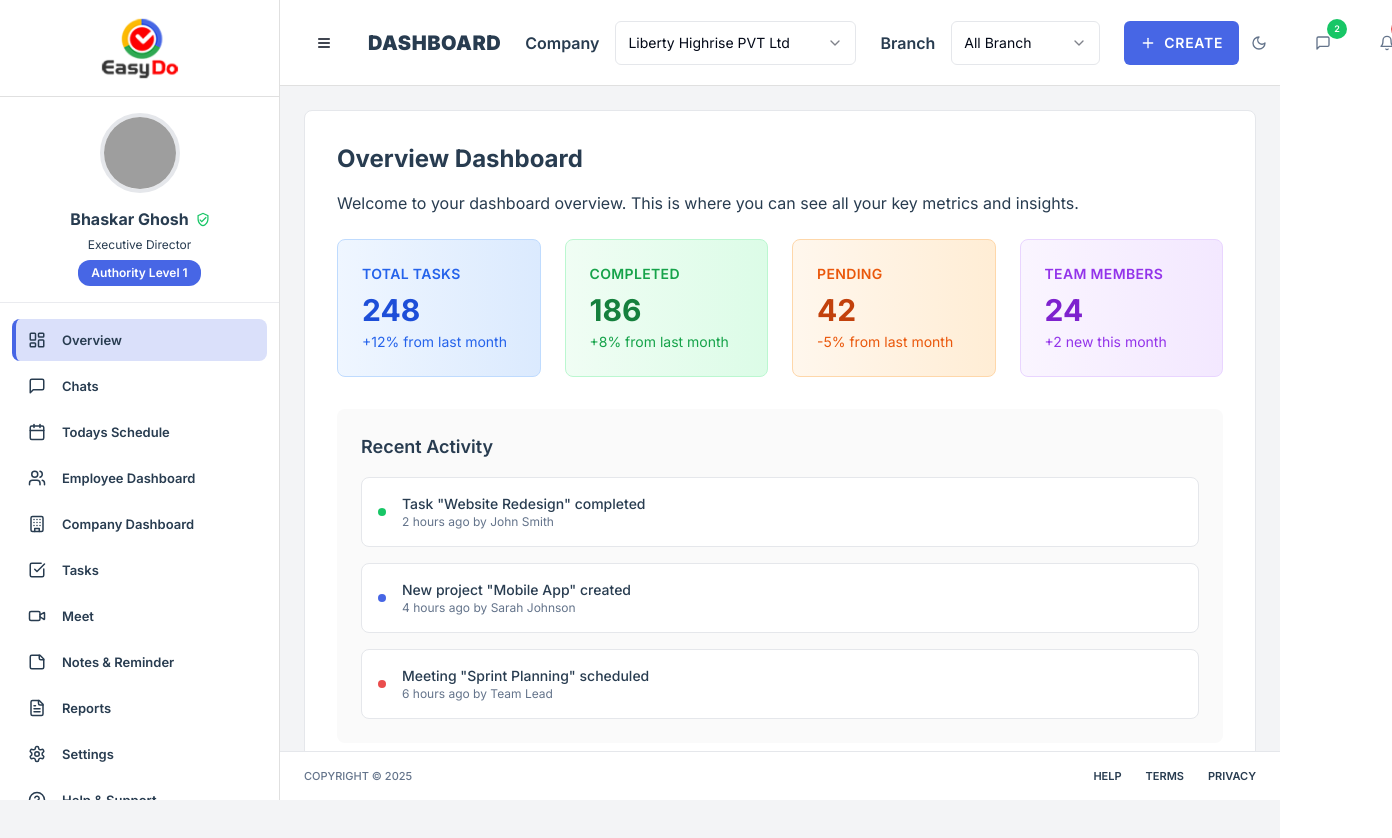
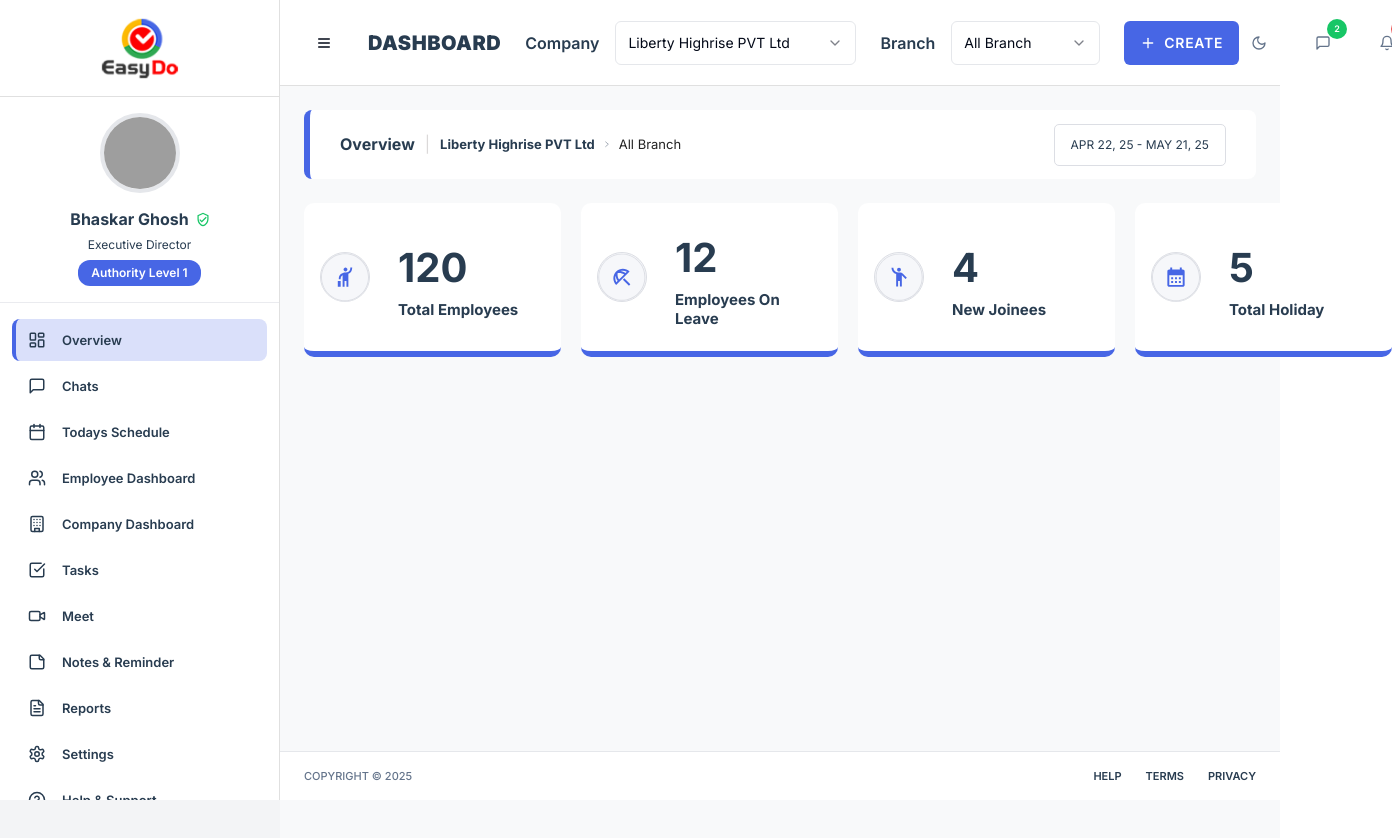
Before and after one commit to soumya85/webpanelEasyDo, a React (Vite) app: page / in a window 1280 px wide. Shown: the top 838 px of the page, 1392 px wide, since content can reach past the window. Built offline with nearby package versions, Linux system fonts and the light colour scheme; grey boxes are pictures that could not be loaded; the HTML template or start-up script is replaced by a standard one.

Commit message:
view_path
cgen-c5c5f3e68e0942d48a178853448328c8

```diff
--- a/src/pages/Overview.tsx
+++ b/src/pages/Overview.tsx
@@ -1,94 +1,271 @@
-export default function Overview() {
+import React from "react";
+import { cn } from "@/lib/utils";
+
+// KPI Card Component
+interface KPICardProps {
+  icon: React.ReactNode;
+  value: string;
+  label: string;
+}
+
+const KPICard: React.FC<KPICardProps> = ({ icon, value, label }) => {
   return (
-    <div className="p-6 space-y-6">
-      <div className="bg-white rounded-lg border border-gray-200 p-8">
-        <h1 className="text-2xl font-bold text-azure-24 mb-4">
-          Overview Dashboard
-        </h1>
-        <p className="text-gray-600 mb-6">
-          Welcome to your dashboard overview. This is where you can see all your
-          key metrics and insights.
-        </p>
-
-        {/* Stats Grid */}
-        <div className="grid grid-cols-1 md:grid-cols-2 lg:grid-cols-4 gap-6 mb-8">
-          <div className="bg-gradient-to-r from-blue-50 to-blue-100 rounded-lg p-6 border border-blue-200">
-            <h3 className="text-sm font-semibold text-blue-600 uppercase tracking-wide">
-              Total Tasks
-            </h3>
-            <p className="text-3xl font-bold text-blue-700 mt-2">248</p>
-            <p className="text-sm text-blue-600 mt-1">+12% from last month</p>
-          </div>
-
-          <div className="bg-gradient-to-r from-green-50 to-green-100 rounded-lg p-6 border border-green-200">
-            <h3 className="text-sm font-semibold text-green-600 uppercase tracking-wide">
-              Completed
-            </h3>
-            <p className="text-3xl font-bold text-green-700 mt-2">186</p>
-            <p className="text-sm text-green-600 mt-1">+8% from last month</p>
-          </div>
-
-          <div className="bg-gradient-to-r from-orange-50 to-orange-100 rounded-lg p-6 border border-orange-200">
-            <h3 className="text-sm font-semibold text-orange-600 uppercase tracking-wide">
-              Pending
-            </h3>
-            <p className="text-3xl font-bold text-orange-700 mt-2">42</p>
-            <p className="text-sm text-orange-600 mt-1">-5% from last month</p>
-          </div>
-
-          <div className="bg-gradient-to-r from-purple-50 to-purple-100 rounded-lg p-6 border border-purple-200">
-            <h3 className="text-sm font-semibold text-purple-600 uppercase tracking-wide">
-              Team Members
-            </h3>
-            <p className="text-3xl font-bold text-purple-700 mt-2">24</p>
-            <p className="text-sm text-purple-600 mt-1">+2 new this month</p>
-          </div>
+    <div
+      className={cn(
+        "flex items-center gap-7 bg-white rounded-[10px] border-b-[6px] border-[#4766E5]",
+        "shadow-[0px_1px_3px_0px_rgba(0,0,0,0.10),0px_2px_-1px_0px_rgba(0,0,0,0.10)]",
+        "px-4 py-0 h-[154px] flex-1 min-w-[257px]",
+      )}
+    >
+      <div className="flex-shrink-0">{icon}</div>
+      <div className="flex flex-col justify-center items-start">
+        <div className="text-[#283C50] text-[40px] font-bold leading-[64px] font-inter">
+          {value}
         </div>
-
-        {/* Recent Activity */}
-        <div className="bg-gray-50 rounded-lg p-6">
-          <h2 className="text-lg font-semibold text-azure-24 mb-4">
-            Recent Activity
-          </h2>
-          <div className="space-y-4">
-            <div className="flex items-center gap-4 p-4 bg-white rounded-lg border border-gray-200">
-              <div className="w-2 h-2 bg-success rounded-full"></div>
-              <div className="flex-1">
-                <p className="text-sm font-medium text-azure-24">
-                  Task "Website Redesign" completed
-                </p>
-                <p className="text-xs text-gray-500">
-                  2 hours ago by John Smith
-                </p>
-              </div>
-            </div>
-
-            <div className="flex items-center gap-4 p-4 bg-white rounded-lg border border-gray-200">
-              <div className="w-2 h-2 bg-primary rounded-full"></div>
-              <div className="flex-1">
-                <p className="text-sm font-medium text-azure-24">
-                  New project "Mobile App" created
-                </p>
-                <p className="text-xs text-gray-500">
-                  4 hours ago by Sarah Johnson
-                </p>
-              </div>
-            </div>
-
-            <div className="flex items-center gap-4 p-4 bg-white rounded-lg border border-gray-200">
-              <div className="w-2 h-2 bg-warning rounded-full"></div>
-              <div className="flex-1">
-                <p className="text-sm font-medium text-azure-24">
-                  Meeting "Sprint Planning" scheduled
-                </p>
-                <p className="text-xs text-gray-500">
-                  6 hours ago by Team Lead
-                </p>
-              </div>
-            </div>
-          </div>
+        <div className="text-[#283C50] text-[15px] font-bold leading-[19.2px] font-inter">
+          {label}
         </div>
       </div>
     </div>
   );
-}
+};
+
+// Icon Components
+const TotalEmployeesIcon = () => (
+  <div
+    className={cn(
+      "flex justify-center items-center w-[50px] h-[50px]",
+      "border border-[#DCDEE4] rounded-full bg-[#F6F7FA]",
+    )}
+  >
+    <svg
+      width="50"
+      height="51"
+      viewBox="0 0 50 51"
+      fill="none"
+      xmlns="http://www.w3.org/2000/svg"
+    >
+      <mask id="path-1-inside-1_66_134" fill="white">
+        <path d="M0 25.19C0 11.3829 11.1929 0.190002 25 0.190002C38.8071 0.190002 50 11.3829 50 25.19C50 38.9971 38.8071 50.19 25 50.19C11.1929 50.19 0 38.9971 0 25.19Z" />
+      </mask>
+      <path
+        d="M0 25.19C0 11.3829 11.1929 0.190002 25 0.190002C38.8071 0.190002 50 11.3829 50 25.19C50 38.9971 38.8071 50.19 25 50.19C11.1929 50.19 0 38.9971 0 25.19Z"
+        fill="#F6F7FA"
+      />
+      <path
+        d="M25 50.19V49.19C11.7452 49.19 1 38.4448 1 25.19H0H-1C-1 39.5494 10.6406 51.19 25 51.19V50.19ZM50 25.19H49C49 38.4448 38.2548 49.19 25 49.19V50.19V51.19C39.3594 51.19 51 39.5494 51 25.19H50ZM25 0.190002V1.19C38.2548 1.19 49 11.9352 49 25.19H50H51C51 10.8306 39.3594 -0.809998 25 -0.809998V0.190002ZM25 0.190002V-0.809998C10.6406 -0.809998 -1 10.8306 -1 25.19H0H1C1 11.9352 11.7452 1.19 25 1.19V0.190002Z"
+        fill="#DCDEE4"
+        mask="url(#path-1-inside-1_66_134)"
+      />
+      <path
+        d="M17.5 29.1744H20.5V35.1744H17.5V29.1744ZM32.5 15.5806C32.4375 17.0494 32.0625 18.3306 31.375 19.4244C30.6875 20.4869 29.7344 21.2056 28.5156 21.5806V35.1744H26.5V29.1744H24.5312V35.1744H22.5156V23.2681C22.2344 23.3619 22.0312 23.4713 21.9062 23.5963C20.9688 24.3463 20.5 25.3775 20.5 26.69V27.2056H18.5312V26.69C18.5312 24.7213 19.2344 23.1275 20.6406 21.9088C22.0469 20.7525 23.6719 20.1744 25.5156 20.1744C26.9219 20.1744 28.0781 19.8306 28.9844 19.1431C30.0156 18.2994 30.5312 17.1431 30.5312 15.6744V15.2056H32.5V15.5806ZM26.9219 18.5806C26.5156 18.9869 26.0469 19.19 25.5156 19.19C24.9844 19.19 24.5156 18.9869 24.1094 18.5806C23.7031 18.1744 23.5 17.7056 23.5 17.1744C23.5 16.6431 23.7031 16.19 24.1094 15.815C24.5156 15.4088 24.9844 15.2056 25.5156 15.2056C26.0469 15.2056 26.5156 15.4088 26.9219 15.815C27.3281 16.19 27.5312 16.6431 27.5312 17.1744C27.5312 17.7056 27.3281 18.1744 26.9219 18.5806Z"
+        fill="#4766E5"
+      />
+    </svg>
+  </div>
+);
+
+const EmployeesOnLeaveIcon = () => (
+  <div
+    className={cn(
+      "flex justify-center items-center w-[50px] h-[50px]",
+      "border border-[#DCDEE4] rounded-full bg-[#F6F7FA]",
+    )}
+  >
+    <svg
+      width="51"
+      height="51"
+      viewBox="0 0 51 51"
+      fill="none"
+      xmlns="http://www.w3.org/2000/svg"
+    >
+      <mask id="path-1-inside-1_66_140" fill="white">
+        <path d="M0.333008 25.19C0.333008 11.3829 11.5259 0.190002 25.333 0.190002C39.1401 0.190002 50.333 11.3829 50.333 25.19C50.333 38.9971 39.1401 50.19 25.333 50.19C11.5259 50.19 0.333008 38.9971 0.333008 25.19Z" />
+      </mask>
+      <path
+        d="M0.333008 25.19C0.333008 11.3829 11.5259 0.190002 25.333 0.190002C39.1401 0.190002 50.333 11.3829 50.333 25.19C50.333 38.9971 39.1401 50.19 25.333 50.19C11.5259 50.19 0.333008 38.9971 0.333008 25.19Z"
+        fill="#F6F7FA"
+      />
+      <path
+        d="M25.333 50.19V49.19C12.0782 49.19 1.33301 38.4448 1.33301 25.19H0.333008H-0.666992C-0.666992 39.5494 10.9736 51.19 25.333 51.19V50.19ZM50.333 25.19H49.333C49.333 38.4448 38.5878 49.19 25.333 49.19V50.19V51.19C39.6924 51.19 51.333 39.5494 51.333 25.19H50.333ZM25.333 0.190002V1.19C38.5878 1.19 49.333 11.9352 49.333 25.19H50.333H51.333C51.333 10.8306 39.6924 -0.809998 25.333 -0.809998V0.190002ZM25.333 0.190002V-0.809998C10.9736 -0.809998 -0.666992 10.8306 -0.666992 25.19H0.333008H1.33301C1.33301 11.9352 12.0782 1.19 25.333 1.19V0.190002Z"
+        fill="#DCDEE4"
+        mask="url(#path-1-inside-1_66_140)"
+      />
+      <path
+        d="M34.333 32.7369L32.9268 34.19L26.458 27.7681L27.9111 26.315L34.333 32.7369ZM26.458 16.19C23.8799 16.19 21.3018 17.1744 19.333 19.1431H19.2861C15.3486 23.0806 15.3486 29.5025 19.2861 33.44L33.583 19.1431C31.6143 17.1744 29.0361 16.19 26.458 16.19ZM19.4736 30.44C18.7236 29.2213 18.3486 27.815 18.3486 26.315C18.3486 25.3775 18.4893 24.4869 18.7705 23.6431C19.0049 25.565 19.6611 27.44 20.8799 29.0806L19.4736 30.44ZM22.333 27.6275C20.9736 25.565 20.458 23.1275 20.9268 20.7838C21.5361 20.69 22.0986 20.5963 22.6611 20.5963C24.4893 20.5963 26.2236 21.1588 27.7705 22.19L22.333 27.6275ZM23.7861 18.6275C24.6299 18.3463 25.5205 18.2056 26.458 18.2056C27.958 18.2056 29.3643 18.5806 30.583 19.3306L29.2236 20.7369C27.583 19.5181 25.708 18.8619 23.7861 18.6275Z"
+        fill="#4766E5"
+      />
+    </svg>
+  </div>
+);
+
+const NewJoineesIcon = () => (
+  <div
+    className={cn(
+      "flex justify-center items-center w-[50px] h-[50px]",
+      "border border-[#DCDEE4] rounded-full bg-[#F6F7FA]",
+    )}
+  >
+    <svg
+      width="51"
+      height="51"
+      viewBox="0 0 51 51"
+      fill="none"
+      xmlns="http://www.w3.org/2000/svg"
+    >
+      <mask id="path-1-inside-1_66_146" fill="white">
+        <path d="M0.666992 25.19C0.666992 11.3829 11.8599 0.190002 25.667 0.190002C39.4741 0.190002 50.667 11.3829 50.667 25.19C50.667 38.9971 39.4741 50.19 25.667 50.19C11.8599 50.19 0.666992 38.9971 0.666992 25.19Z" />
+      </mask>
+      <path
+        d="M0.666992 25.19C0.666992 11.3829 11.8599 0.190002 25.667 0.190002C39.4741 0.190002 50.667 11.3829 50.667 25.19C50.667 38.9971 39.4741 50.19 25.667 50.19C11.8599 50.19 0.666992 38.9971 0.666992 25.19Z"
+        fill="#F6F7FA"
+      />
+      <path
+        d="M25.667 50.19V49.19C12.4122 49.19 1.66699 38.4448 1.66699 25.19H0.666992H-0.333008C-0.333008 39.5494 11.3076 51.19 25.667 51.19V50.19ZM50.667 25.19H49.667C49.667 38.4448 38.9218 49.19 25.667 49.19V50.19V51.19C40.0264 51.19 51.667 39.5494 51.667 25.19H50.667ZM25.667 0.190002V1.19C38.9218 1.19 49.667 11.9352 49.667 25.19H50.667H51.667C51.667 10.8306 40.0264 -0.809998 25.667 -0.809998V0.190002ZM25.667 0.190002V-0.809998C11.3076 -0.809998 -0.333008 10.8306 -0.333008 25.19H0.666992H1.66699C1.66699 11.9352 12.4122 1.19 25.667 1.19V0.190002Z"
+        fill="#DCDEE4"
+        mask="url(#path-1-inside-1_66_146)"
+      />
+      <path
+        d="M29.3936 21.2994L33.8467 25.7994L32.4404 27.2056L28.5029 23.2213V35.1744H26.4873V29.1744H24.5186V35.1744H22.5029V21.9088C21.0342 21.4713 19.8311 20.6431 18.8936 19.4244C17.9561 18.1744 17.4873 16.7681 17.4873 15.2056H19.5029C19.5029 16.5806 19.9873 17.7525 20.9561 18.7213C21.9248 19.69 23.0967 20.1744 24.4717 20.1744H27.0498C27.8623 20.1744 28.6436 20.5494 29.3936 21.2994ZM24.0498 18.6275C23.6748 18.2213 23.4873 17.7369 23.4873 17.1744C23.4873 16.6119 23.6748 16.1431 24.0498 15.7681C24.4561 15.3931 24.9404 15.2056 25.5029 15.2056C26.0654 15.2056 26.5342 15.3931 26.9092 15.7681C27.3154 16.1431 27.5186 16.6119 27.5186 17.1744C27.5186 17.7369 27.3154 18.2213 26.9092 18.6275C26.5342 19.0025 26.0654 19.19 25.5029 19.19C24.9404 19.19 24.4561 19.0025 24.0498 18.6275Z"
+        fill="#4766E5"
+      />
+    </svg>
+  </div>
+);
+
+const TotalHolidayIcon = () => (
+  <div
+    className={cn(
+      "flex justify-center items-center w-[50px] h-[50px]",
+      "border border-[#DCDEE4] rounded-full bg-[#F6F7FA]",
+    )}
+  >
+    <svg
+      width="50"
+      height="51"
+      viewBox="0 0 50 51"
+      fill="none"
+      xmlns="http://www.w3.org/2000/svg"
+    >
+      <mask id="path-1-inside-1_66_152" fill="white">
+        <path d="M0 25.19C0 11.3829 11.1929 0.190002 25 0.190002C38.8071 0.190002 50 11.3829 50 25.19C50 38.9971 38.8071 50.19 25 50.19C11.1929 50.19 0 38.9971 0 25.19Z" />
+      </mask>
+      <path
+        d="M0 25.19C0 11.3829 11.1929 0.190002 25 0.190002C38.8071 0.190002 50 11.3829 50 25.19C50 38.9971 38.8071 50.19 25 50.19C11.1929 50.19 0 38.9971 0 25.19Z"
+        fill="#F6F7FA"
+      />
+      <path
+        d="M25 50.19V49.19C11.7452 49.19 1 38.4448 1 25.19H0H-1C-1 39.5494 10.6406 51.19 25 51.19V50.19ZM50 25.19H49C49 38.4448 38.2548 49.19 25 49.19V50.19V51.19C39.3594 51.19 51 39.5494 51 25.19H50ZM25 0.190002V1.19C38.2548 1.19 49 11.9352 49 25.19H50H51C51 10.8306 39.3594 -0.809998 25 -0.809998V0.190002ZM25 0.190002V-0.809998C10.6406 -0.809998 -1 10.8306 -1 25.19H0H1C1 11.9352 11.7452 1.19 25 1.19V0.190002Z"
+        fill="#DCDEE4"
+        mask="url(#path-1-inside-1_66_152)"
+      />
+      <path
+        d="M31.9844 17.1744C32.5469 17.1744 33.0156 17.3775 33.3906 17.7838C33.7969 18.1588 34 18.6275 34 19.19V33.2056C34 33.7369 33.7969 34.2056 33.3906 34.6119C33.0156 34.9869 32.5469 35.1744 31.9844 35.1744H18.0156C17.4531 35.1744 16.9688 34.9869 16.5625 34.6119C16.1875 34.2056 16 33.7369 16 33.2056V19.19C16 18.6275 16.1875 18.1588 16.5625 17.7838C16.9688 17.3775 17.4531 17.1744 18.0156 17.1744H19V15.2056H21.0156V17.1744H28.9844V15.2056H31V17.1744H31.9844ZM31.9844 33.2056V23.1744H18.0156V33.2056H31.9844ZM22 27.2056V25.19H19.9844V27.2056H22ZM25.9844 27.2056V25.19H24.0156V27.2056H25.9844ZM30.0156 27.2056V25.19H28V27.2056H30.0156ZM22 31.19V29.1744H19.9844V31.19H22ZM25.9844 31.19V29.1744H24.0156V31.19H25.9844ZM30.0156 31.19V29.1744H28V31.19H30.0156Z"
+        fill="#4766E5"
+      />
+    </svg>
+  </div>
+);
+
+const ChevronRightIcon = () => (
+  <svg
+    width="6"
+    height="9"
+    viewBox="0 0 6 9"
+    fill="none"
+    xmlns="http://www.w3.org/2000/svg"
+    className="w-1 h-[7px]"
+  >
+    <path
+      d="M1.00391 7.595L5.00391 4.095L1.00391 0.595001"
+      stroke="#7C8796"
+      strokeLinecap="round"
+      strokeLinejoin="round"
+    />
+  </svg>
+);
+
+const Overview: React.FC = () => {
+  return (
+    <div
+      className={cn(
+        "flex flex-col justify-between items-start self-stretch relative w-full min-h-screen",
+        "bg-[#F8F9FA] font-inter",
+      )}
+    >
+      {/* Page Area */}
+      <div
+        className={cn(
+          "flex w-full max-w-[1140px] p-6 flex-col items-start gap-6",
+          "relative mx-auto",
+        )}
+      >
+        {/* Breadcrumb Section Row */}
+        <div
+          className={cn(
+            "flex min-h-[65px] px-[30px] py-[13.5px] justify-between items-center self-stretch",
+            "rounded-lg border-l-[6px] border-[#4766E5] bg-white",
+            "shadow-[0px_1px_3px_0px_rgba(0,0,0,0.10),0px_2px_-1px_0px_rgba(0,0,0,0.10)]",
+          )}
+        >
+          {/* Breadcrumb Navigation */}
+          <div className="flex justify-center items-center gap-[10px]">
+            <div className="text-[#283C50] font-inter text-base font-bold leading-[19.2px]">
+              Overview
+            </div>
+            <div className="text-[#DBD9D9] font-inter text-base font-normal leading-[19.2px]">
+              |
+            </div>
+            <div className="text-[#283C50] font-inter text-[13px] font-bold leading-[20.8px]">
+              Liberty Highrise PVT Ltd
+            </div>
+            <ChevronRightIcon />
+            <div className="text-[#222] font-inter text-[13px] font-normal leading-[20.8px]">
+              All Branch
+            </div>
+          </div>
+
+          {/* Filter Controls */}
+          <div className="flex justify-center items-center gap-[10px]">
+            <div
+              className={cn(
+                "text-[#283C50] font-inter text-xs font-normal leading-[19.2px] uppercase",
+                "flex px-4 py-[10.5px] flex-col items-start rounded-[5px]",
+                "border border-[#DCDEE4]",
+              )}
+            >
+              APR 22, 25 - MAY 21, 25
+            </div>
+          </div>
+        </div>
+
+        {/* KPI Cards Row */}
+        <div
+          className={cn(
+            "flex justify-between items-center self-stretch gap-5",
+            "flex-wrap lg:flex-nowrap",
+          )}
+        >
+          <KPICard
+            icon={<TotalEmployeesIcon />}
+            value="120"
+            label="Total Employees"
+          />
+          <KPICard
+            icon={<EmployeesOnLeaveIcon />}
+            value="12"
+            label="Employees On Leave"
+          />
+          <KPICard icon={<NewJoineesIcon />} value="4" label="New Joinees" />
+          <KPICard
+            icon={<TotalHolidayIcon />}
+            value="5"
+            label="Total Holiday"
+          />
+        </div>
+      </div>
+    </div>
+  );
+};
+
+export default Overview;
```
